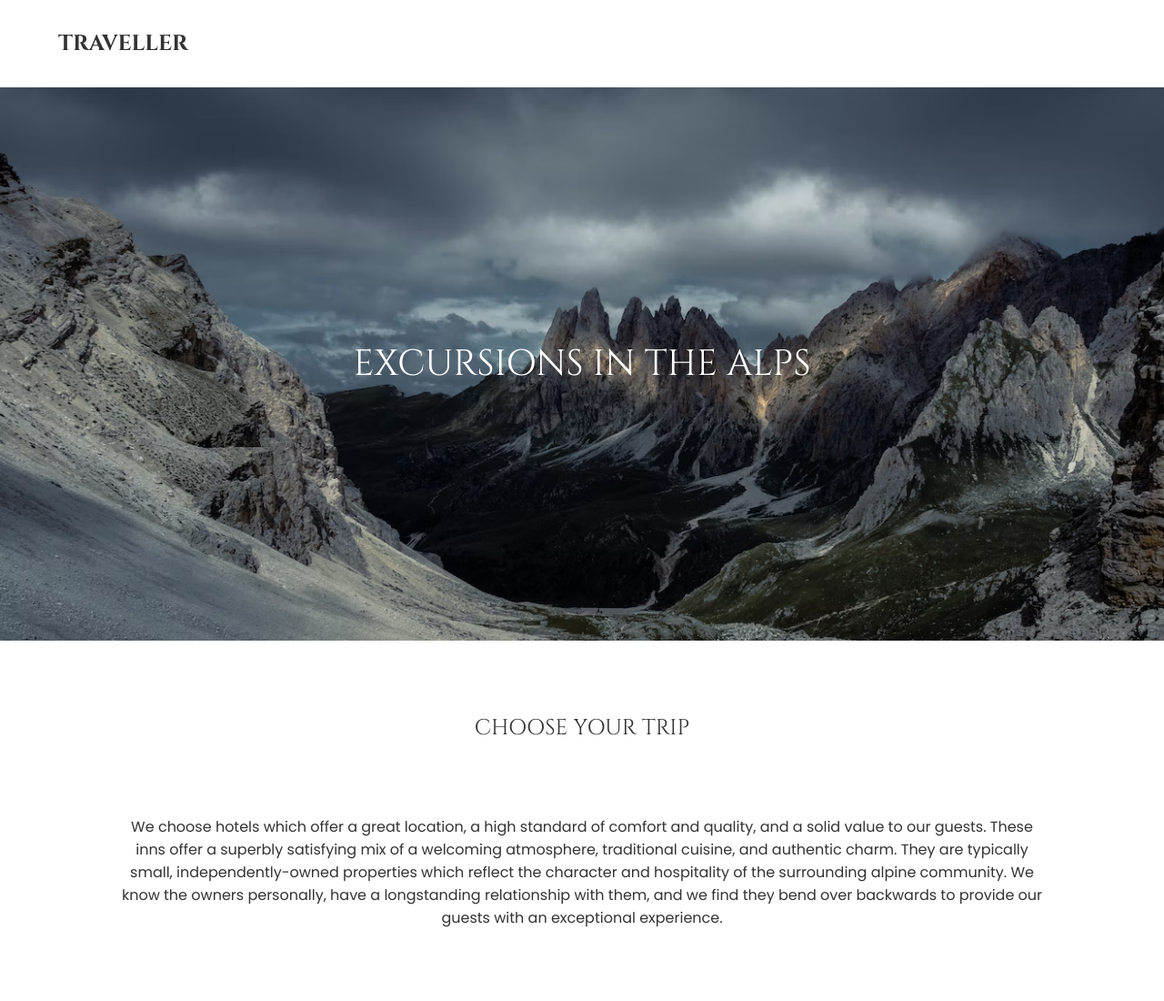
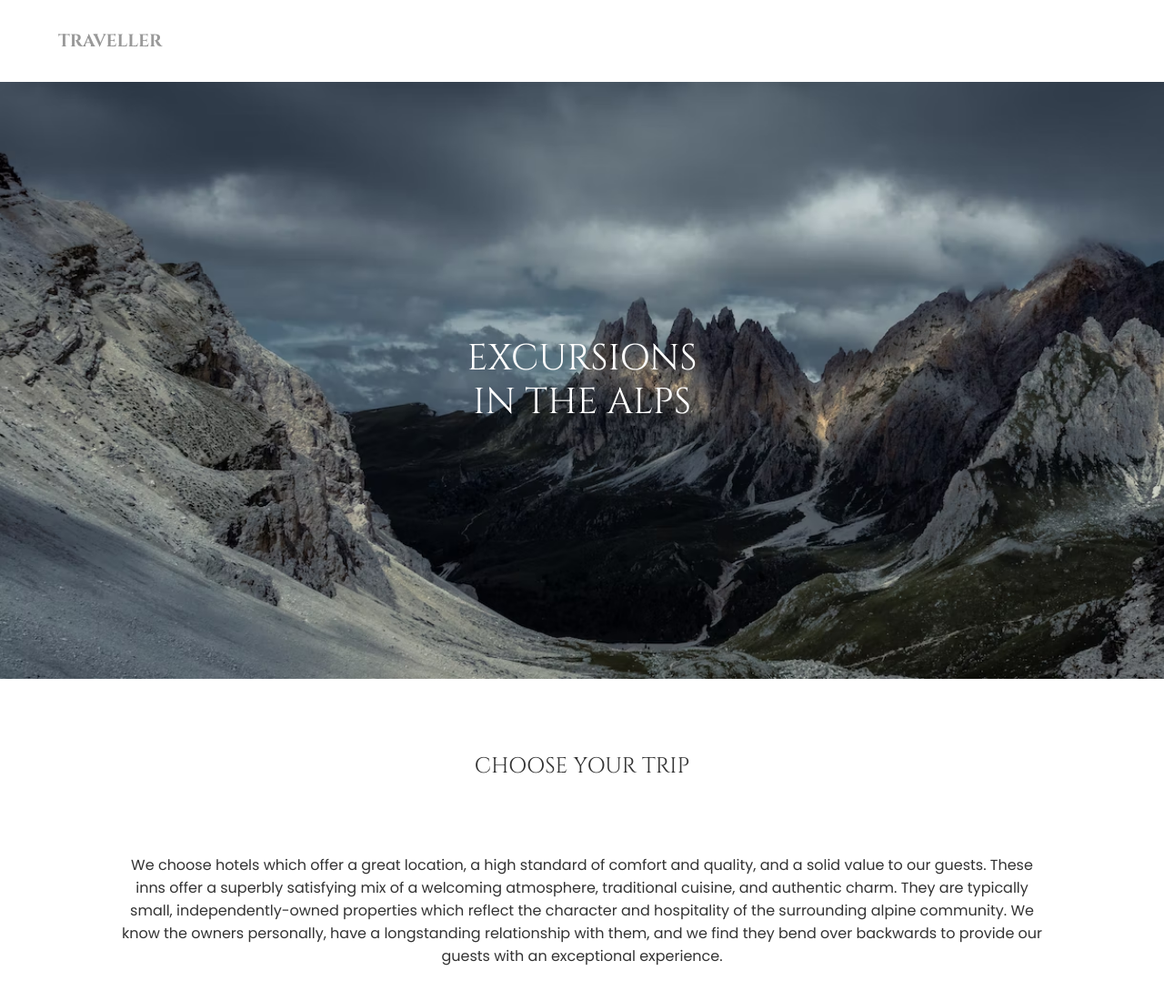
Before and after one commit to veronicamayer/lev3.3-reiseveranstalter, a plain HTML site: page index.html in a window 1280 px wide. Shown: the top 1100 px of the page at 91% size. Drawn offline with Linux system fonts and the light colour scheme.

Commit message:
Titel kleiner, Headline schmaler

```diff
--- a/assets/css/style.css
+++ b/assets/css/style.css
@@ -41,14 +41,15 @@ font-family: Poppins;
 .titel {
     color: white;
     font-size: 2.5rem;
-    width: 60vw;
+    width: 20vw;
     line-height: 3rem;
     text-align: center ;
 }
 
 h1 {
-    font-size: 1.5rem;
+    font-size: 1.2rem;
     padding: 4vh 5vw;
+    color: #999999;
 }
 
 /* Main */
```
